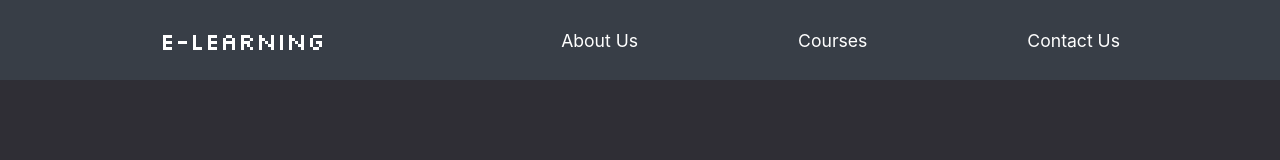
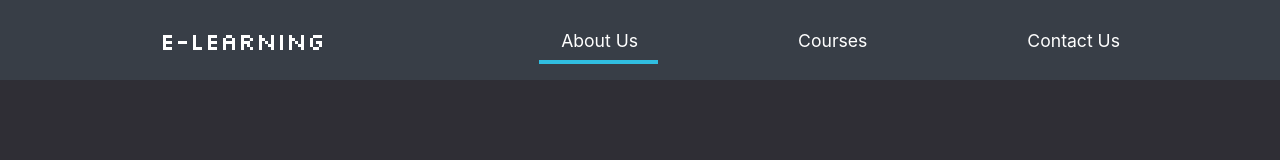
Before and after one commit to asatova/e-learning-react, a React (Create React App) app: page / in a window 1280 px wide. Shown: the top 160 px of the page. Built offline with nearby package versions, Linux system fonts and the light colour scheme; a web font is replaced by a local one.

Commit message:
nav active

```diff
--- a/src/components/Nav.js
+++ b/src/components/Nav.js
@@ -1,26 +1,48 @@
 import React from "react";
 import styled from "styled-components";
 import { Link } from "react-router-dom";
-
-
+import { motion } from "framer-motion";
+import { useLocation } from "react-router-dom";
 
 const Nav = () => {
+    const { pathname } = useLocation();
+
     return (
         <StyledNav>
             <h1>
                 <Link to="/" id="logo">e-Learning</Link>
             </h1>
             <ul>
-            <li><Link to="/">About Us</Link></li>
-            <li><Link  to="/courses">Courses</Link></li>
-            <li><Link to="/contact">Contact Us</Link></li>
+                <NavItem>
+                    <Link to="/">About Us</Link>
+                    <Lines
+                        transition={{ duration: 0.75 }}
+                        initial={{ width: "0%" }}
+                        animate={{ width: pathname === "/" ? "50%" : "0%" }}
+                    />
+                </NavItem>
+                <NavItem>
+                    <Link to="/courses">Courses</Link>
+                    <Lines
+                        transition={{ duration: 0.75 }}
+                        initial={{ width: "0%" }}
+                        animate={{ width: pathname === "/courses" ? "50%" : "0%" }}
+                    />
+                </NavItem>
+                <NavItem>
+                    <Link to="/contact">Contact Us</Link>
+                    <Lines
+                        transition={{ duration: 0.75 }}
+                        initial={{ width: "0%" }}
+                        animate={{ width: pathname === "/contact" ? "50%" : "0%" }}
+                    />
+                </NavItem>
             </ul>
         </StyledNav>
     );
 };
 
-const StyledNav  = styled.nav`
-
+const StyledNav = styled.nav`
     min-height: 10vh;
     display: flex;
     margin: auto;
@@ -29,27 +51,43 @@ align-items: center;
     padding: 1rem 10rem;
     background-color: #383e47;
 
-a{
+    a {
         text-decoration: none;
         color: #fff;
+    }
 
-}
-ul{
+    ul {
         display: flex;
         list-style-type: none;
     }
-#logo{
+
+    #logo {
         font-weight: lighter;
         font-size: 1.5rem;
         font-family: "Silkscreen", sans-serif;
         font-weight: 400;
         font-style: normal;
     }
-li{
+`;
+
+const NavItem = styled.div`
+    position: relative;
     padding-left: 10rem;
 
+    a {
+        position: relative;
+        z-index: 2;
     }
-`
+`;
 
+const Lines = styled(motion.div)`
+    height: 0.3rem;
+    background-color: #30bee1;
+    width: 0%;
+    position: absolute;
+    bottom: -66%;
+    left: 138px;
+
+`;
 
 export default Nav;
```
Lines whose indentation alone changed are shown as unchanged.
